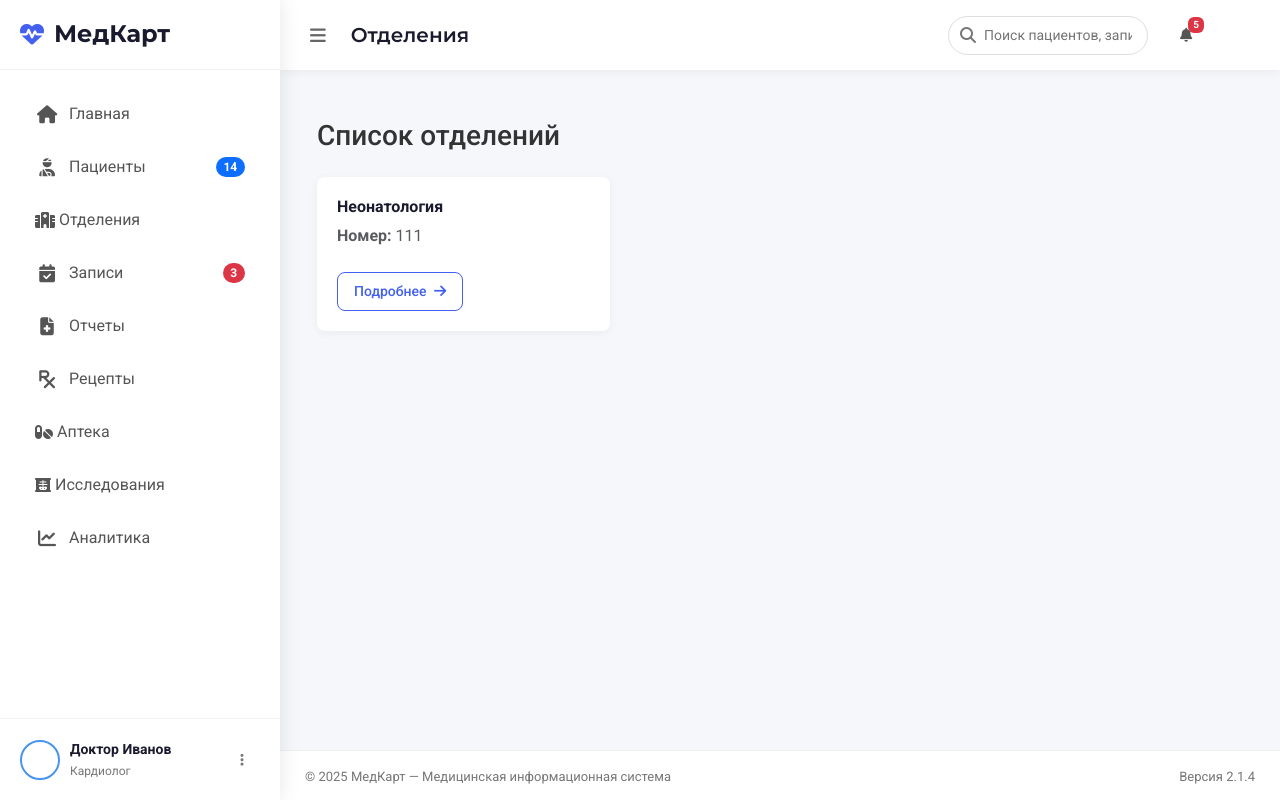
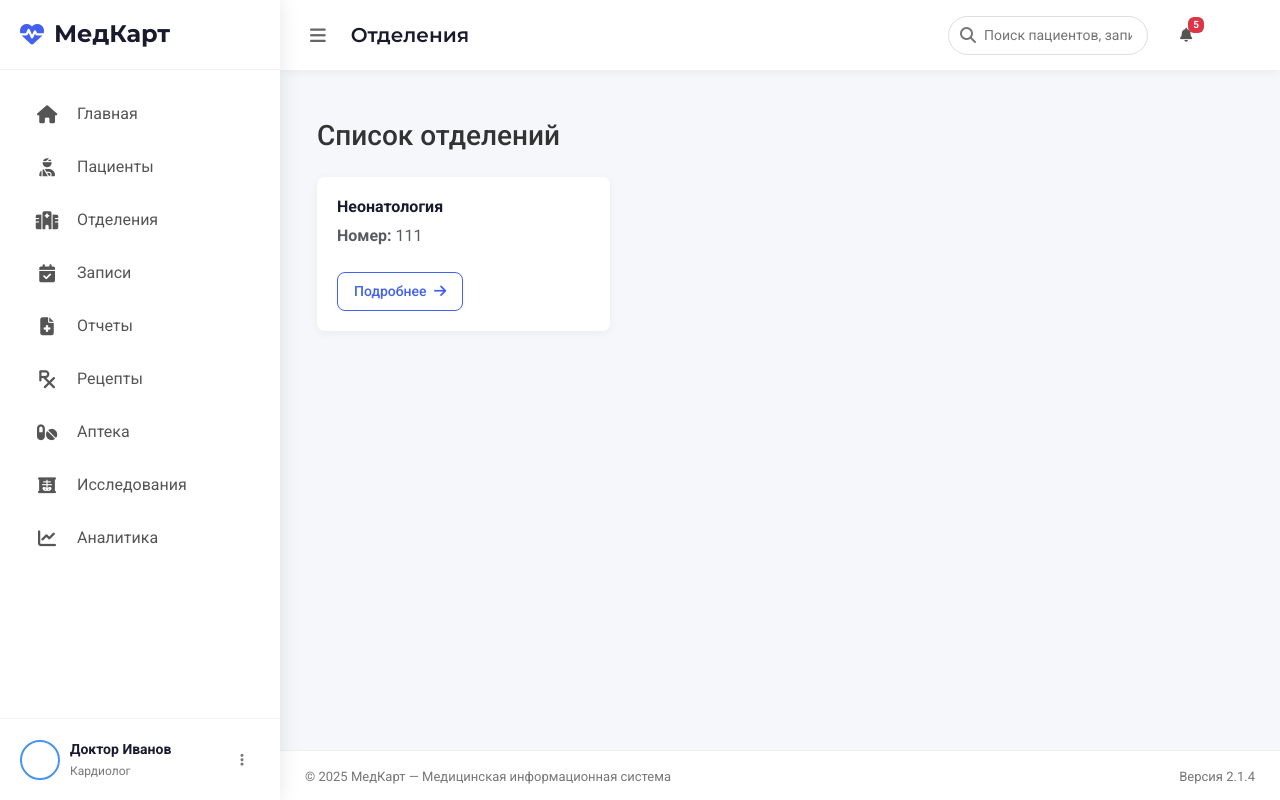
Before and after one commit to Benbok/web_application, a Django app: page /departments/ in a window 1280 px wide. Run offline with Django 5.2, Linux system fonts and the light colour scheme; data comes from the database, SQL or seed files in the repository.

Commit message:
Отредактирован базовый шаблон, выровнено меню

```diff
--- a/base/patients/static/patients/css/style.css
+++ b/base/patients/static/patients/css/style.css
@@ -633,8 +633,23 @@ body {
 }
 
 .app-container.sidebar-collapsed .nav-icon {
-    margin-right: 0;
-    font-size: 20px;
+    font-size: 18px;
+    margin-right: 10px;
+    width: 24px;
+    text-align: center;
+    transition: all var(--transition-speed) ease;
+}
+
+.nav-text {
+    transition: all var(--transition-speed) ease;
+}
+
+.badge {
+    position: absolute;
+    top: 0;
+    right: 0;
+    font-size: 10px;
+    padding: 3px 5px;
 }
 
 .app-container.sidebar-collapsed .sidebar-footer {
@@ -693,3 +708,20 @@ body {
     from { opacity: 0; transform: translateY(10px); }
     to { opacity: 1; transform: translateY(0); }
 }
+
+.sidebar-menu .nav-link {
+  display: flex;
+  align-items: center;
+  gap: 0.5rem;
+}
+
+.nav-icon {
+  font-size: 18px;
+  width: 24px;
+  text-align: center;
+  flex-shrink: 0;
+}
+
+.nav-text {
+  flex: 1;
+}
--- a/base/patients/templates/patients/base.html
+++ b/base/patients/templates/patients/base.html
@@ -69,37 +69,27 @@
         <div class="sidebar-menu">
           <ul class="nav flex-column">
             <li class="nav-item">
-              <a
-                href="{% url 'patients:home' %}"
-                class="nav-link {% block active_dashboard %} {% endblock %}"
-              >
+              <a href="{% url 'patients:home' %}" class="nav-link {% block active_dashboard %}{% endblock %}">
                 <i class="fas fa-home nav-icon"></i>
                 <span class="nav-text">Главная</span>
               </a>
             </li>
             <li class="nav-item">
-              <a
-                href="{% url 'patients:patient_list' %}"
-                class="nav-link {% block active_patients %} {% endblock %}"
-              >
+              <a href="{% url 'patients:patient_list' %}" class="nav-link {% block active_patients %}{% endblock %}">
                 <i class="fas fa-user-injured nav-icon"></i>
                 <span class="nav-text">Пациенты</span>
-                <span class="badge bg-primary rounded-pill ms-auto">14</span>
               </a>
             </li>
             <li class="nav-item">
-              <a
-                class="nav-link {% block active_departments %}{% endblock %}"
-                href="{% url 'departments:department_list' %}"
-              >
-                <i class="fas fa-hospital me-1"></i> Отделения
+              <a class="nav-link {% block active_departments %}{% endblock %}" href="{% url 'departments:department_list' %}">
+                <i class="fas fa-hospital nav-icon"></i>
+                <span class="nav-text">Отделения</span>
               </a>
             </li>
             <li class="nav-item">
               <a href="#" class="nav-link">
                 <i class="fas fa-calendar-check nav-icon"></i>
                 <span class="nav-text">Записи</span>
-                <span class="badge bg-danger rounded-pill ms-auto">3</span>
               </a>
             </li>
             <li class="nav-item">
@@ -115,19 +105,15 @@
               </a>
             </li>
             <li class="nav-item">
-              <a
-                class="nav-link {% block active_pharmacy %}{% endblock %}"
-                href="{% url 'pharmacy:medication_list' %}"
-              >
-                <i class="fas fa-pills me-1"></i> Аптека
+              <a class="nav-link {% block active_pharmacy %}{% endblock %}" href="{% url 'pharmacy:medication_list' %}">
+                <i class="fas fa-pills nav-icon"></i>
+                <span class="nav-text">Аптека</span>
               </a>
             </li>
             <li class="nav-item">
-              <a
-                class="nav-link {% block active_instrumental_procedures %}{% endblock %}"
-                href="{% url 'instrumental_procedures:assignment_list' %}"
-              >
-                <i class="fas fa-x-ray me-1"></i> Исследования
+              <a class="nav-link {% block active_instrumental_procedures %}{% endblock %}" href="{% url 'instrumental_procedures:assignment_list' %}">
+                <i class="fas fa-x-ray nav-icon"></i>
+                <span class="nav-text">Исследования</span>
               </a>
             </li>
             <li class="nav-item">
@@ -138,6 +124,7 @@
             </li>
           </ul>
         </div>
+
 
         <div class="sidebar-footer">
           <div class="user-profile">
```
